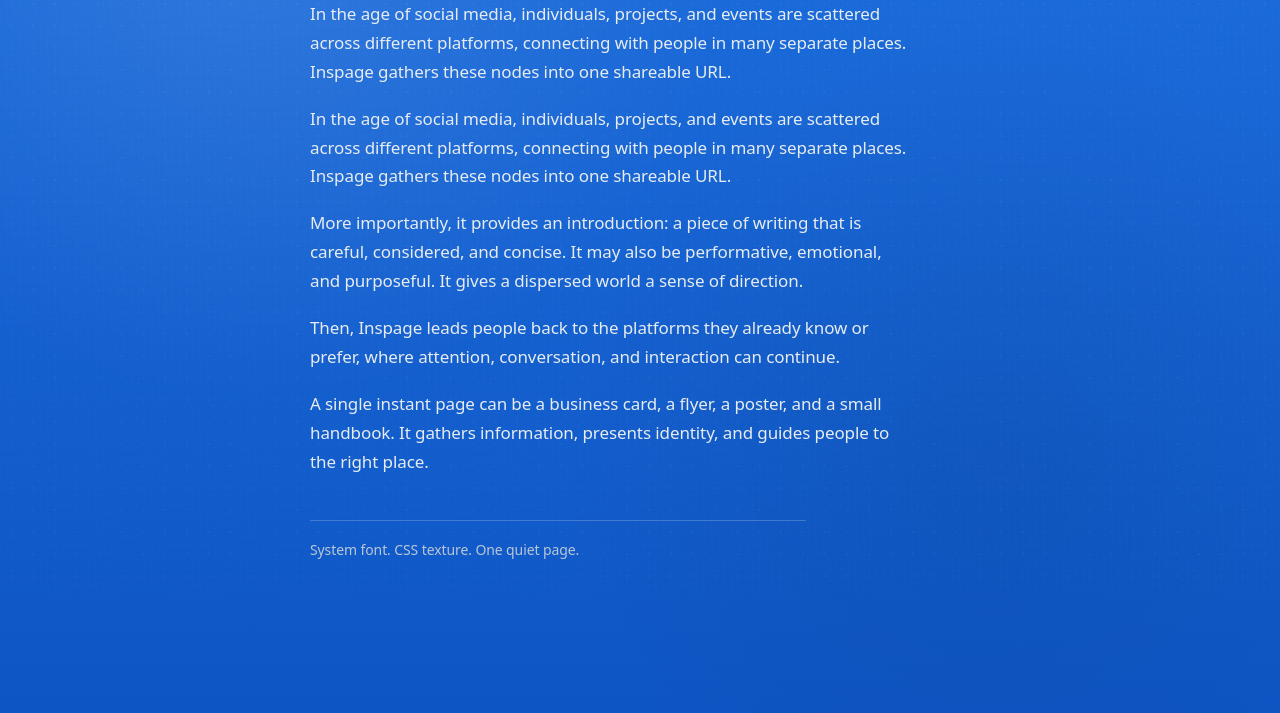
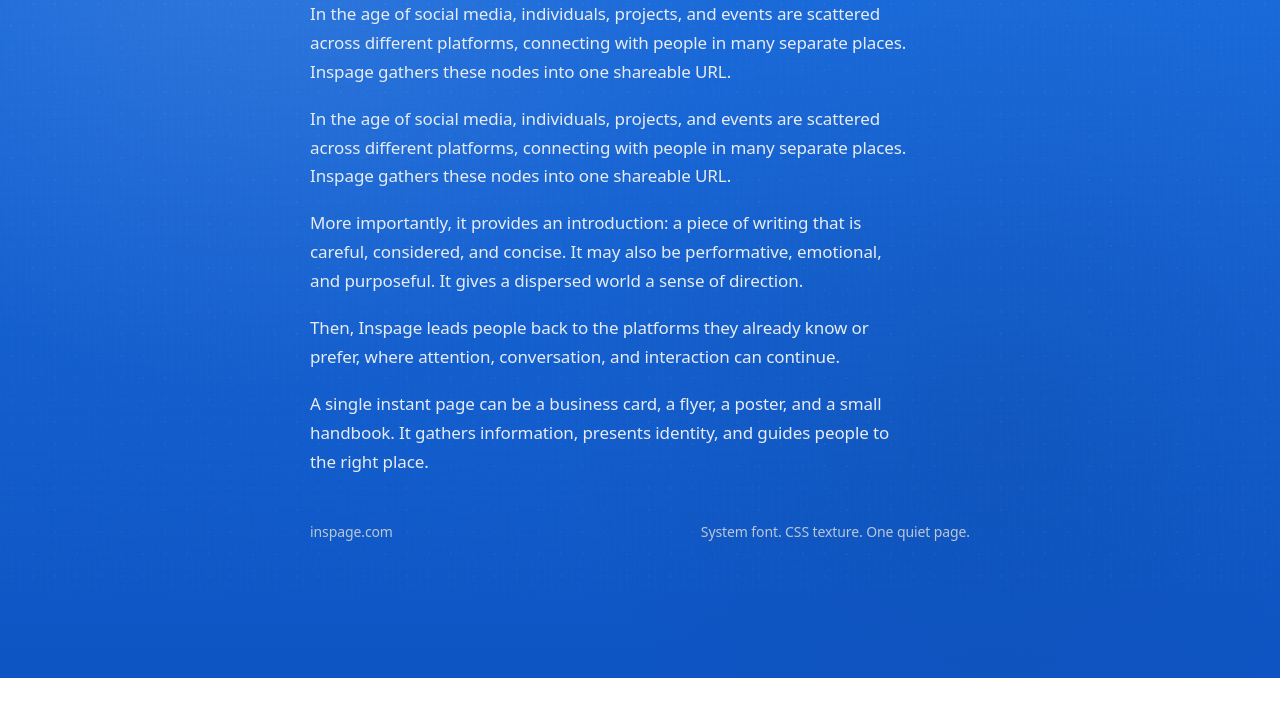
Before and after one commit to inspage/inspage.github.io, a plain HTML site: page index.html in a window 1280 px wide. Shown: the part 205-918 px from the top of the page. After the commit the page ends 883 px from the top, so only its background shows below. Drawn offline with Linux system fonts and the light colour scheme.

Commit message:
fix: footer left inspage.com, right System font. CSS texture. One quiet page.

```diff
--- a/index.html
+++ b/index.html
@@ -47,7 +47,10 @@ a:hover{background:var(--hover);text-decoration-color:currentColor}
 
   <p>A single instant page can be a business card, a flyer, a poster, and a small handbook. It gathers information, presents identity, and guides people to the right place.</p>
 
-  <p class="rule">System font. CSS texture. One quiet page.</p>
+  <footer style="margin-top:44px;display:flex;justify-content:space-between;gap:20px;flex-wrap:wrap;font-size:.875rem;color:var(--muted)">
+   <span>inspage.com</span>
+   <span>System font. CSS texture. One quiet page.</span>
+  </footer>
  </main>
 </div>
 </body>
```
